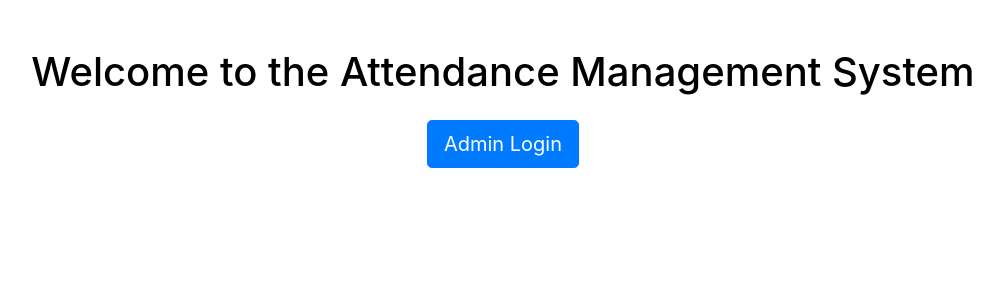
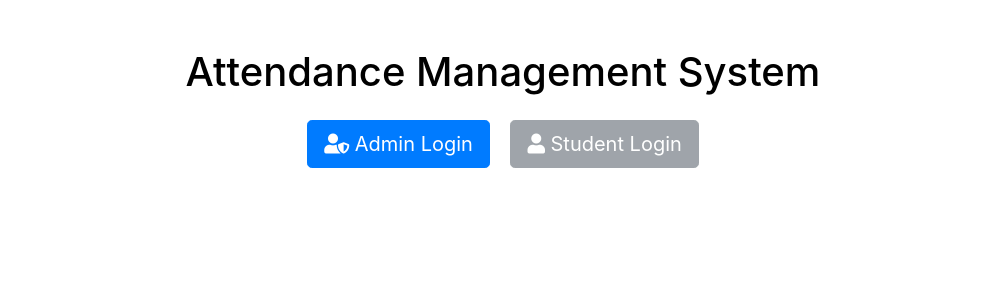
Before and after one commit to Rakesh-Kandugula/Attendance-Management-System, a Flask app: page / in a window 1280 px wide. Shown: the top 300 px of the page, without its empty margins (137-1140 px from the left). Run offline with Flask 3, Linux system fonts and the light colour scheme; some libraries are stand-ins or nearby versions.

Commit message:
added an option for student login in home

```diff
--- a/templates/home.html
+++ b/templates/home.html
@@ -2,7 +2,14 @@
 
 {% block content %}
 <div class="container text-center mt-5">
-    <h1 class="mb-4">Welcome to the Attendance Management System</h1>
-    <a href="{{ url_for('admin_login') }}" class="btn btn-primary btn-lg">Admin Login</a>
+    <h1 class="mb-4">Attendance Management System</h1>
+    <!-- Admin Login Button with Icon -->
+    <a href="{{ url_for('admin_login') }}" class="btn btn-primary btn-lg">
+        <i class="fas fa-user-shield"></i> Admin Login
+    </a>
+    <!-- Greyed out Student Login Button with Icon -->
+    <button type="button" class="btn btn-secondary btn-lg ml-3" disabled data-toggle="tooltip" data-placement="top" title="Coming Soon!!">
+        <i class="fas fa-user"></i> Student Login
+    </button>
 </div>
 {% endblock %}
```
Also changed, not shown: instance/attendance.db, 1 other file.
